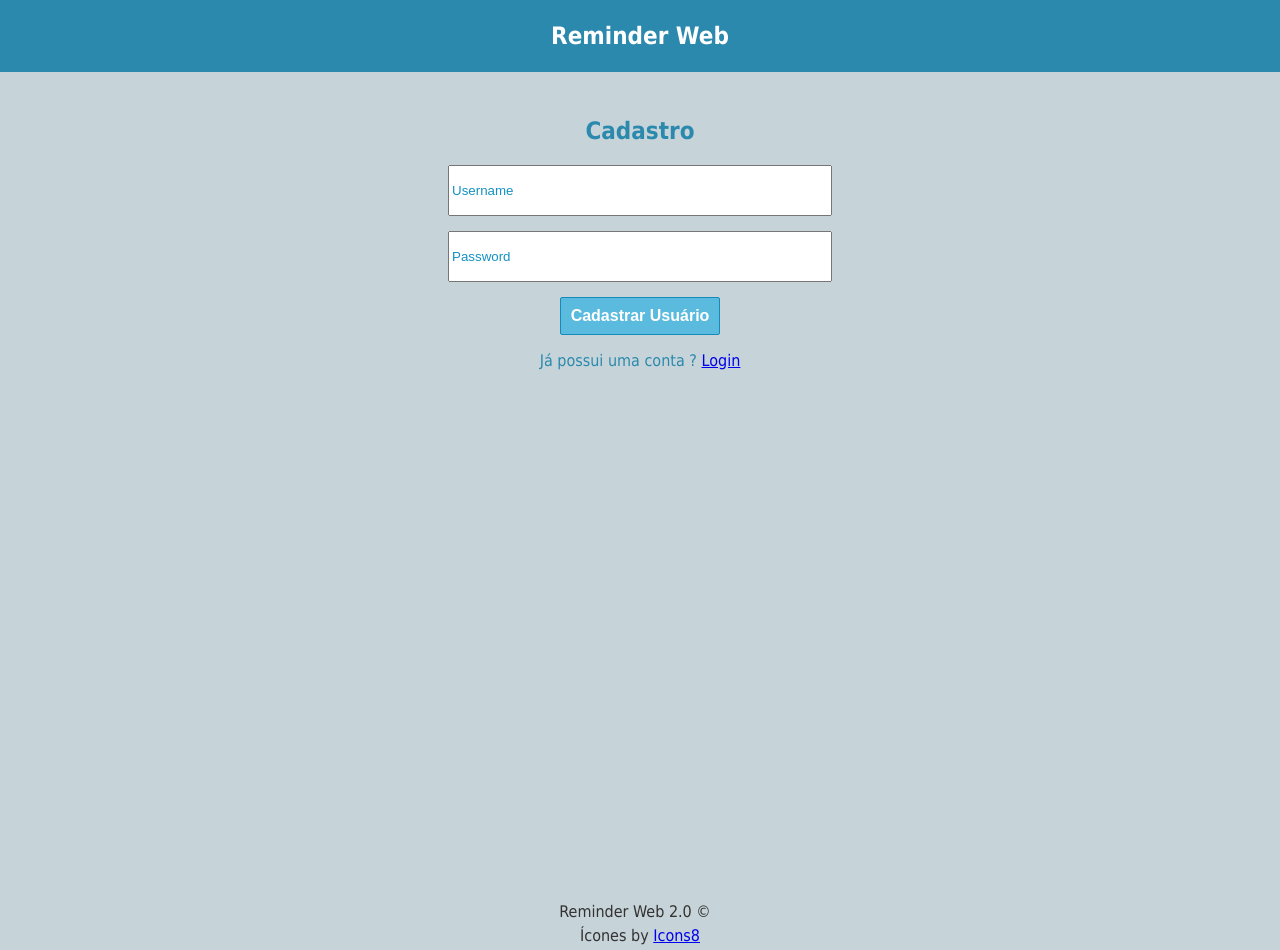
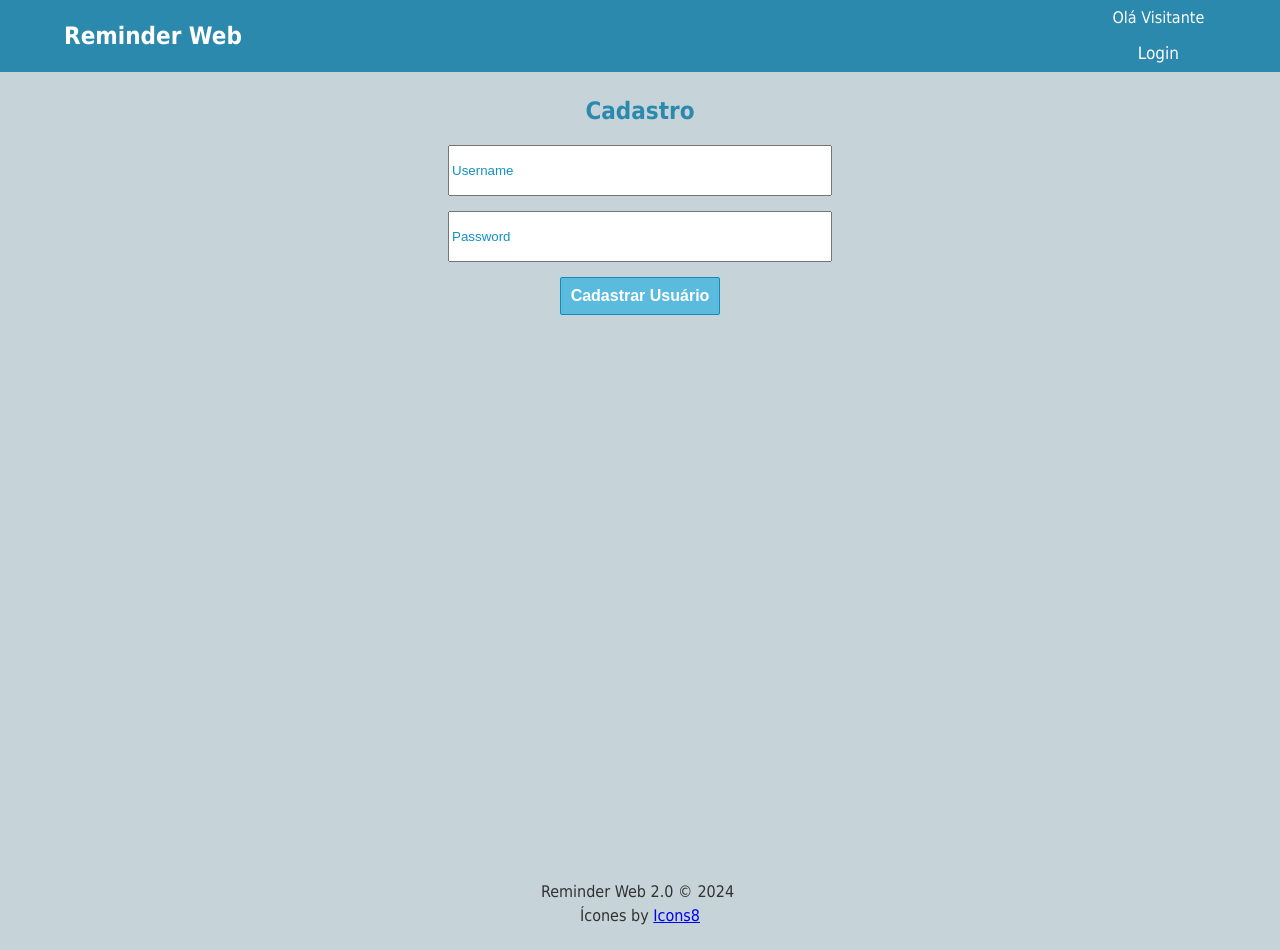
Before and after one commit to AttilaBS/MVP-Arquitetura-Software-1-front, a plain HTML site: page register.html in a window 1280 px wide. Drawn offline with Linux system fonts and the light colour scheme.

Commit message:
[Menu] Adição de menu superior com nome do usuário e links de navegação

```diff
--- a/register.html
+++ b/register.html
@@ -12,6 +12,10 @@
         <div class="title">
             <h2>Reminder Web</h2>
         </div>
+        <div class="menu">
+            <span >Olá Visitante</span>
+            <button onclick="goToLogin()" id="goToLoginBtn">Login</button>
+        </div>
     </header>
     <section class="newReminder userContainer wrap">
         <h2>Cadastro</h2>
@@ -20,7 +24,6 @@
         <div class="itemsLine justCenter">
             <button onclick="newUser()" id="newUserBtn" class="addBtn">Cadastrar Usuário</button>
         </div>
-        <p>Já possui uma conta ? <a href="/login">Login</a></p>
     </section>
     <footer>
         <div>Reminder Web 2.0 ©<span id="year"></span></div>
--- a/styles.css
+++ b/styles.css
@@ -9,21 +9,13 @@ li {
     background-color: #c6d4d9;
 }
 
-header {
-    text-align: center;
-    position: relative;
-    width: 100%;
-}
-
 .title {
     color: #FFFFFF;
-    width: 100%;
-    background-color: #2b89ad;
-    display: inline-block;
     padding: 2px 0px;
-    position: sticky;
     top: 0px;
-    margin-bottom: 20px;
+    text-align: left;
+    margin-left: 5%;
+    flex: 4;
 }
 
 .newReminder {
@@ -298,10 +290,10 @@ footer span {
 input:focus-visible {
     outline-color: #1491c2 !important;
     opacity: 1;
-	animation-name: fadeInOpacity;
-	animation-iteration-count: 1;
-	animation-timing-function: ease-in;
-	animation-duration: 1.5s;
+    animation-name: fadeInOpacity;
+    animation-iteration-count: 1;
+    animation-timing-function: ease-in;
+    animation-duration: 1.5s;
 }
 
 @keyframes fadeInOpacity {
@@ -339,6 +331,34 @@ input {
 .userContainer h2, p {
     color: #2b89ad;
     text-align: center;
+}
+
+header {
+    text-align: center;
+    display: flex;
+    background-color: #2b89ad;
+}
+
+.menu {
+    display: flex;
+    flex-direction:column;
+    justify-content: space-around;
+    flex: 1;
+}
+
+.menu button {
+    background-color: #2b89ad;
+    border: none;
+    color: #FFFFFF;
+    font-size: 17px;
+    font-family: Tahoma;
+    cursor: pointer;
+}
+
+header .menu,
+header span,
+header a {
+    color: #FFFFFF;
 }
 
 /* Mobile */
--- a/users.js
+++ b/users.js
@@ -29,13 +29,35 @@ function getCookie(name) {
   return null;
 }
 
+  /*
+  ------------------------------------------------------------------------
+  Function to show current user at menu.
+  ------------------------------------------------------------------------
+*/
+const currentUser = (elementId, text) => {
+  let currentUrl = window.location.href;
+  if (currentUrl === 'http://localhost:3000/home'
+    || currentUrl === 'http://localhost:3000/logout'
+  ) {
+    const element = document.getElementById('userName');
+  if (element) {
+      const textNode = document.createTextNode(text);
+      element.appendChild(textNode);
+  } else {
+      console.error(`Element with ID '${elementId}' not found.`);
+  }
+  }
+}
+
+currentUser('userName', getCookie('username'));
+
 /*
   ------------------------------------------------------------------------------
   Function to verify if user is logged in and redirect if it is the case.
   ------------------------------------------------------------------------------
 */
 function checkAndRedirect() {
-  currentUrl = window.location.href;
+  let currentUrl = window.location.href;
   if (getCookie('username')
     && currentUrl !== 'http://localhost:3000/logout'
   ) {
@@ -45,9 +67,8 @@ function checkAndRedirect() {
     window.location.href = '/login';
   }
 }
+window.onload = checkAndRedirect;
 
-// Execute the function when the page starts loading
-window.onload = checkAndRedirect;
 /*
   ------------------------------------------------------------------------
   Function to add a new user.
@@ -149,14 +170,17 @@ const logoutUser = async () => {
       return response.json();
   })
   .then(data => {
+    console.log(data)
     if (httpStatus !== 200
       && httpStatus !== 201
     ) {
+      console.log(data)
       throw data[0].ctx.error;
     } else {
       if (data.username === getCookie('username')) {
         document.cookie = 'username' + '=; expires=Thu, 01 Jan 1970 00:00:00 UTC; path=/;';
         alert('Você se deslogou com sucesso!');
+        window.location.href = '/login';
       } else {
         throw 'Ocorreu um erro ao se deslogar!';
       }
@@ -165,9 +189,6 @@ const logoutUser = async () => {
   .catch((error) => {
     console.error('Error:', error);
     alert(error)
-  })
-  .finally(() => {
-    window.location.href = '/login';
   });
 }
 
@@ -188,3 +209,40 @@ const validateInputs = (username, password) => {
     return alert(message);
   }
 }
+
+/*
+  ------------------------------------------------------------------------
+  Function to get the current year, dinamically.
+  ------------------------------------------------------------------------
+*/
+const getCurrentYear = () => {
+  document.getElementById('year').innerHTML = new Date().getFullYear();
+}
+getCurrentYear();
+
+/*
+  ------------------------------------------------------------------------
+  Function to redirect to home page.
+  ------------------------------------------------------------------------
+*/
+const goToHome = () => {
+  window.location.href = '/home';
+}
+
+/*
+  ------------------------------------------------------------------------
+  Function to redirect to register page.
+  ------------------------------------------------------------------------
+*/
+const goToRegister = () => {
+  window.location.href = '/register';
+}
+
+/*
+  ------------------------------------------------------------------------
+  Function to redirect to login page.
+  ------------------------------------------------------------------------
+*/
+const goToLogin = () => {
+  window.location.href = '/login';
+}
```
Also changed, not shown: home.html (+4 -0 lines), login.html (+4 -1 lines), logout.html (+4 -0 lines), scripts.js (+27 -1 lines).
